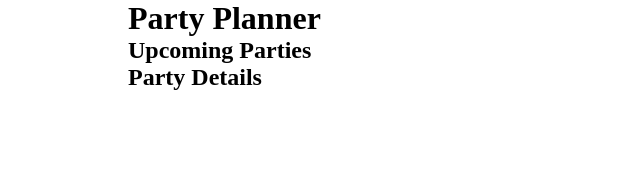
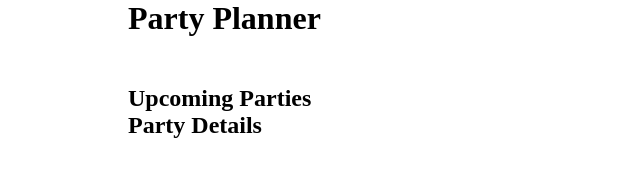
Before and after one commit to torbitj/party-planner, a plain HTML site: page index.html in a window 1280 px wide. Shown: the whole page, without its empty margins (0-640 px from the left). Drawn offline with Linux system fonts and the light colour scheme; no server answers.

Commit message:
Add div styling

```diff
--- a/index.css
+++ b/index.css
@@ -12,7 +12,11 @@ body {
 }
 
 div {
+  display: grid;
   grid-area: div;
+  grid-template-rows: max-content;
+  row-gap: 3em;
+  align-items: start;
 }
 
 ul {
```
